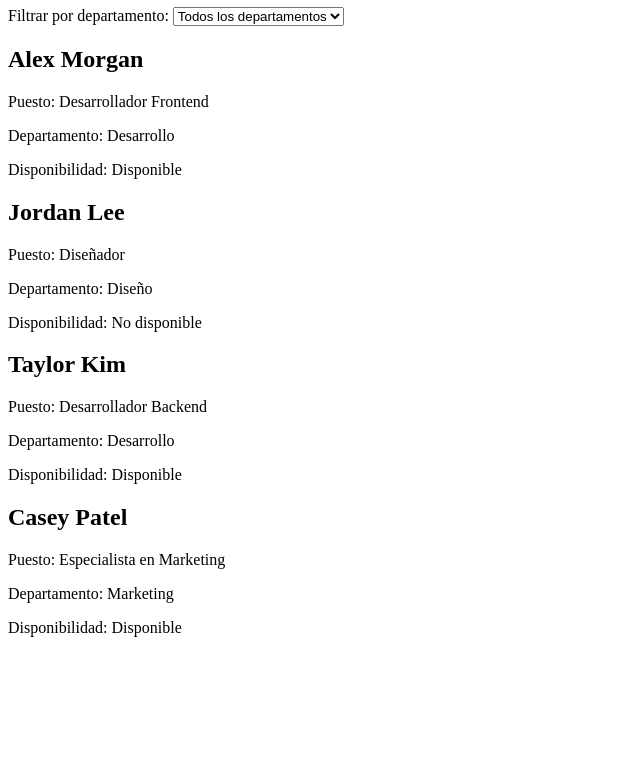
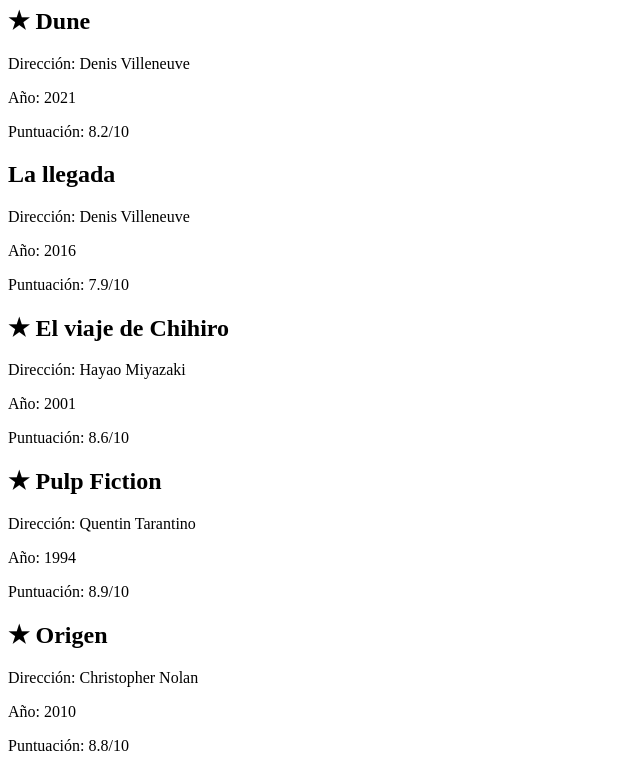
Before and after one commit to Pedrotorr/Practica-Poo, a plain HTML site: page index.html in a window 1280 px wide. Shown: the part 73-844 px from the top of the page, without its empty margins (0-640 px from the left). Before the commit the page ends 800 px from the top, so only its background shows below. Drawn offline with Linux system fonts and the light colour scheme.

Commit message:
Cartelera de cine

```diff
--- a/index.html
+++ b/index.html
@@ -3,16 +3,12 @@
 <head>
     <meta charset="UTF-8">
     <meta name="viewport" content="width=device-width, initial-scale=1.0">
-    <title>Directorio de equipo</title>
+    <title>Cartelera de cine</title>
 
 </head>
 <body>
-    <h1>Directorio de equipo</h1>
-    <label for="department-filter">Filtrar por departamento:</label>
-    <select id="department-filter">
-        <option value="">Todos los departamentos</option>
-    </select>
-    <main id="member-holder"></main>
+    <h1>Cartelera de cine</h1>
+    <main id="movie-holder"></main>
     <script type="module" src="./main.js"></script>
 </body>
 </html>
--- a/main.js
+++ b/main.js
@@ -1,62 +1,33 @@
-import { Member } from './member.js';
+import { Movie } from './movie.js';
 
 class Main
 {
     constructor()
     {
-        this.memberHolder = document.getElementById('member-holder');
-        this.departmentFilter = document.getElementById('department-filter');
-        this.members = [];
-
-        this.departmentFilter.addEventListener('change', () => this.render());
+        this.movieHolder = document.getElementById('movie-holder');
+        this.movies = [];
     }
 
     async initialize()
     {
-        const teamFile = await fetch('./team.json');
-        const teamData = await teamFile.json();
+        const moviesFile = await fetch('./movies.json');
+        const moviesData = await moviesFile.json();
 
-        teamData.forEach((memberData) =>
+        moviesData.forEach((movieData) =>
         {
-            const member = new Member(
-                memberData.name,
-                memberData.position,
-                memberData.department,
-                memberData.available
+            const movie = new Movie(
+                movieData.title,
+                movieData.director,
+                movieData.year,
+                movieData.score
             );
 
-            this.members.push(member);
+            this.movies.push(movie);
         });
 
-        this.populateDepartmentFilter();
-        this.render();
-    }
-
-    populateDepartmentFilter()
-    {
-        const departments = [...new Set(this.members.map((member) => member.department))]
-            .sort((first, second) => first.localeCompare(second));
-
-        departments.forEach((department) =>
+        this.movies.forEach((movie) =>
         {
-            const option = document.createElement('option');
-            option.value = department;
-            option.textContent = department;
-            this.departmentFilter.appendChild(option);
-        });
-    }
-
-    render()
-    {
-        const selectedDepartment = this.departmentFilter.value;
-        const visibleMembers = selectedDepartment
-            ? this.members.filter((member) => member.department === selectedDepartment)
-            : this.members;
-
-        this.memberHolder.replaceChildren();
-        visibleMembers.forEach((member) =>
-        {
-            member.Render(this.memberHolder);
+            movie.Render(this.movieHolder);
         });
     }
 }
--- /dev/null
+++ b/movie.js
@@ -0,0 +1,32 @@
+export class Movie {
+    constructor(title, director, year, score) {
+        this.title = title;
+        this.director = director;
+        this.year = year;
+        this.score = score;
+    }
+
+    Render(parent) {
+        const card = document.createElement('article');
+        card.className = 'movie-card';
+
+        if (this.score >= 8) {
+            card.classList.add('top-rated');
+        }
+
+        const title = document.createElement('h2');
+        title.textContent = `${this.score >= 8 ? '★ ' : ''}${this.title}`;
+
+        const director = document.createElement('p');
+        director.textContent = `Dirección: ${this.director}`;
+
+        const year = document.createElement('p');
+        year.textContent = `Año: ${this.year}`;
+
+        const score = document.createElement('p');
+        score.textContent = `Puntuación: ${this.score}/10`;
+
+        card.append(title, director, year, score);
+        parent.appendChild(card);
+    }
+}
--- /dev/null
+++ b/movies.json
@@ -0,0 +1,32 @@
+[
+    {
+        "title": "Dune",
+        "director": "Denis Villeneuve",
+        "year": 2021,
+        "score": 8.2
+    },
+    {
+        "title": "La llegada",
+        "director": "Denis Villeneuve",
+        "year": 2016,
+        "score": 7.9
+    },
+    {
+        "title": "El viaje de Chihiro",
+        "director": "Hayao Miyazaki",
+        "year": 2001,
+        "score": 8.6
+    },
+    {
+        "title": "Pulp Fiction",
+        "director": "Quentin Tarantino",
+        "year": 1994,
+        "score": 8.9
+    },
+    {
+        "title": "Origen",
+        "director": "Christopher Nolan",
+        "year": 2010,
+        "score": 8.8
+    }
+]
```
